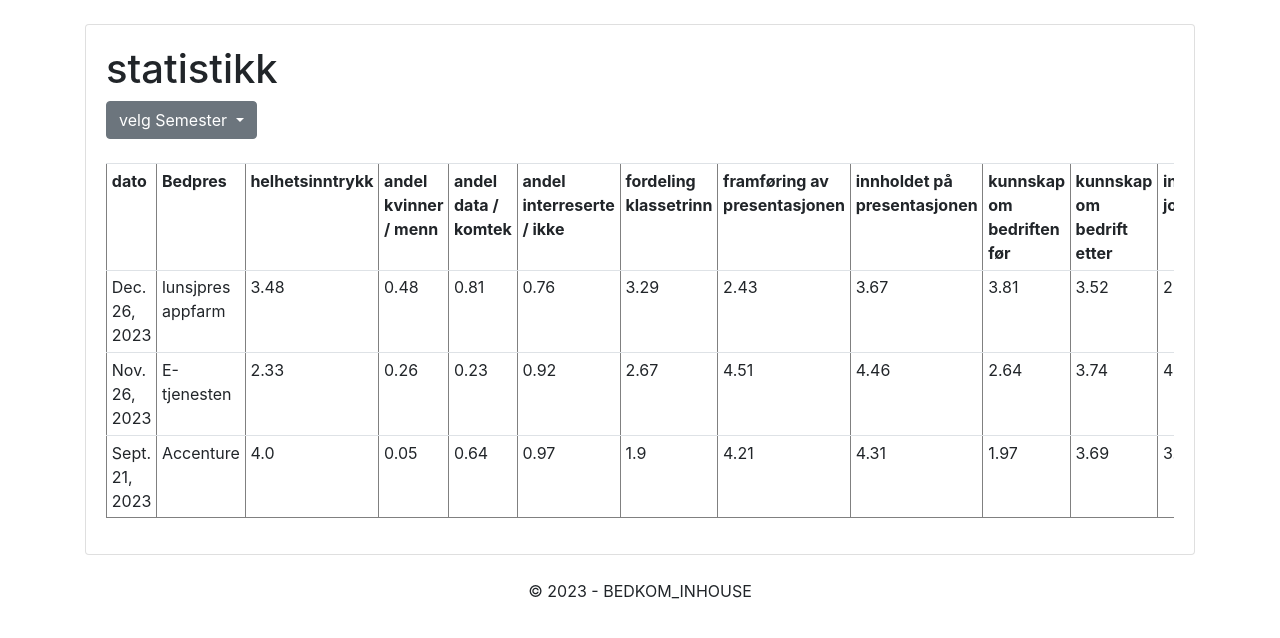
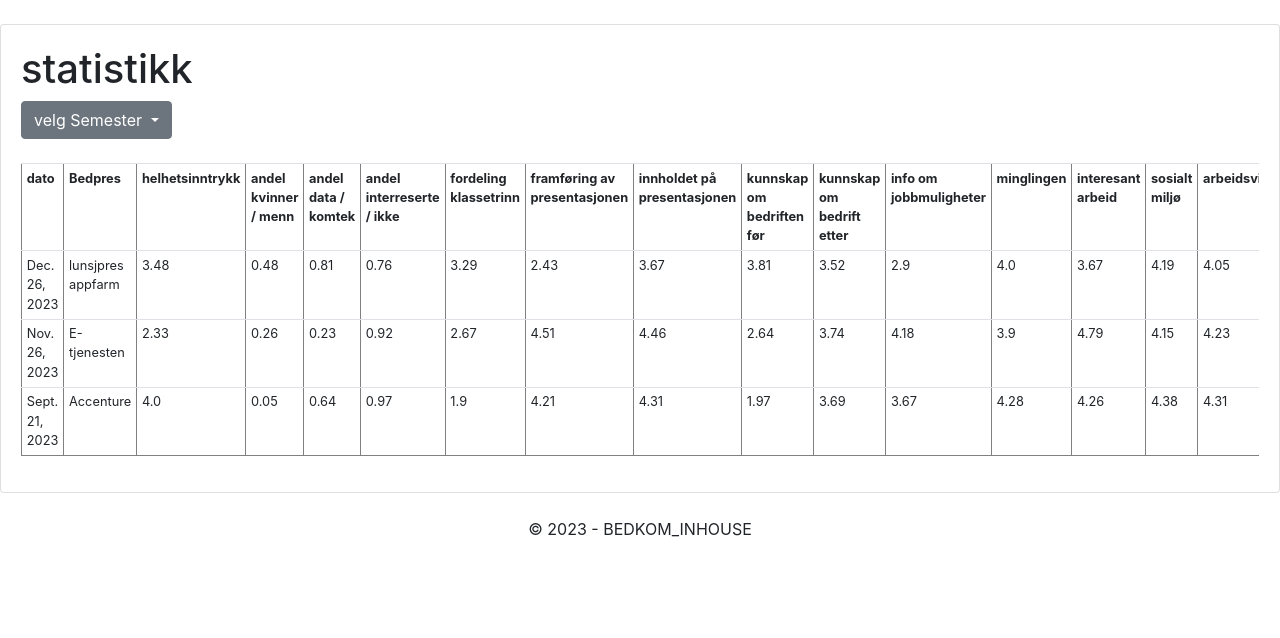
Before and after one commit to pederbr/Projekt_BI, a Django app: page /statistikk in a window 1280 px wide. Shown: the part 56-694 px from the top of the page. Run offline with Django 5.2, Linux system fonts and the light colour scheme; data comes from the database, SQL or seed files in the repository; some libraries are stand-ins or nearby versions.

Commit message:
fikset litt css og bootstrap

```diff
--- a/bedkom_inhouse/csv_format/static/style.css
+++ b/bedkom_inhouse/csv_format/static/style.css
@@ -0,0 +1,7 @@
+.small-font {
+    font-size: 0.8rem; /* Decrease font size */
+  }
+
+  .equal-width {
+    width: 1fr; /* Set width of each column to the same value */
+  }
--- a/bedkom_inhouse/csv_format/templates/index.html
+++ b/bedkom_inhouse/csv_format/templates/index.html
@@ -4,7 +4,7 @@
   <meta charset="utf-8">
   <meta name="viewport" content="width=device-width, initial-scale=1, shrink-to-fit=no">
   <link rel="stylesheet" href="https://stackpath.bootstrapcdn.com/bootstrap/4.1.3/css/bootstrap.min.css" integrity="sha384-MCw98/SFnGE8fJT3GXwEOngsV7Zt27NXFoaoApmYm81iuXoPkFOJwJ8ERdknLPMO" crossorigin="anonymous">
-  <link rel="stylesheet" type="text/css" href="{% static 'css/app.css' %}">
+  <link rel="stylesheet" type="text/css" href="{% static 'style.css' %}">
   <title>{% block title %}INHOUSE{% endblock %}</title>
 </head>
 <body>
@@ -25,14 +25,13 @@
       </div>
     </div>
   </nav>
-  <div class="container">
+  <div class="container-fluid">
     <div class="row justify-content-center">
-      <div class="col-12">
-        <div class="card mb-4">
-          <div class="card-body">
-            {% block content %}
-            {% endblock %}
-          </div>
+      <div class="card mb-4">
+        <div class="card-body">
+          {% block content %}
+          <p>Laget av Peder Brennum</p>
+          {% endblock %}
         </div>
       </div>
     </div>
--- a/bedkom_inhouse/csv_format/templates/statistikk.html
+++ b/bedkom_inhouse/csv_format/templates/statistikk.html
@@ -13,48 +13,47 @@
   <br>
 </div>
 <div class="table-responsive">
-
-  <table class="table table-sm" border="1">
+  <table class="table table-sm small-font" border="1">
     <tr>
-      <th>dato</th>
-      <th>Bedpres</th>
-      <th>helhetsinntrykk</th>
-      <th>andel kvinner / menn</th>
-      <th>andel data / komtek</th>
-      <th>andel interreserte / ikke</th>
-      <th>fordeling klassetrinn</th>
-      <th>framføring av presentasjonen</th>
-      <th>innholdet på presentasjonen</th>
-      <th>kunnskap om bedriften før</th>
-      <th>kunnskap om bedrift etter</th>
-      <th>info om jobbmuligheter</th>
-      <th>minglingen</th>
-      <th>interesant arbeid</th>
-      <th>sosialt miljø</th>
-      <th>arbeidsvilkår</th>
-      <th>vurdering av bedrift</th>
-      <th>Slett bepres</th>
+      <th class="equal-width" >dato</th>
+      <th class="equal-width" >Bedpres</th>
+      <th class="equal-width" >helhetsinntrykk</th>
+      <th class="equal-width" >andel kvinner / menn</th>
+      <th class="equal-width" >andel data / komtek</th>
+      <th class="equal-width" >andel interreserte / ikke</th>
+      <th class="equal-width" >fordeling klassetrinn</th>
+      <th class="equal-width" >framføring av presentasjonen</th>
+      <th class="equal-width" >innholdet på presentasjonen</th>
+      <th class="equal-width" >kunnskap om bedriften før</th>
+      <th class="equal-width" >kunnskap om bedrift etter</th>
+      <th class="equal-width" >info om jobbmuligheter</th>
+      <th class="equal-width" >minglingen</th>
+      <th class="equal-width" >interesant arbeid</th>
+      <th class="equal-width" >sosialt miljø</th>
+      <th class="equal-width" >arbeidsvilkår</th>
+      <th class="equal-width" >vurdering av bedrift</th>
+      <th class="equal-width" >Slett bepres</th>
     </tr>
     {% for x in bedriftdata %}
       <tr>
-        <td>{{ x.dato_bedpres }}</td>
-        <td>{{ x.navn_bedrift }}</td>
-        <td>{{ x.inntrykk_arrangement }}</td>
-        <td>{{ x.andel_kvinner }}</td>
-        <td>{{ x.andel_data }}</td>
-        <td>{{ x.andel_interreserte }}</td>
-        <td>{{ x.fordeling_klassetrinn }}</td>
-        <td>{{ x.fremforing_presentasjon }}</td>
-        <td>{{ x.innhold_presentasjon }}</td>
-        <td>{{ x.kunnskap_bedrift_pre }}</td>
-        <td>{{ x.kunnskap_bedrift_post }}</td>
-        <td>{{ x.info_jobb }}</td>
-        <td>{{ x.mingling }}</td>
-        <td>{{ x.intterresant_arbeid }}</td>
-        <td>{{ x.sosialt_miljø }}</td>
-        <td>{{ x.arbeidsvilkår }}</td>
-        <td>{{ x.helhetsvurdering }}</td>
-        <td>
+        <td class="equal-width" >{{ x.dato_bedpres }}</td>
+        <td class="equal-width" >{{ x.navn_bedrift }}</td>
+        <td class="equal-width" >{{ x.inntrykk_arrangement }}</td>
+        <td class="equal-width" >{{ x.andel_kvinner }}</td>
+        <td class="equal-width" >{{ x.andel_data }}</td>
+        <td class="equal-width" >{{ x.andel_interreserte }}</td>
+        <td class="equal-width" >{{ x.fordeling_klassetrinn }}</td>
+        <td class="equal-width" >{{ x.fremforing_presentasjon }}</td>
+        <td class="equal-width" >{{ x.innhold_presentasjon }}</td>
+        <td class="equal-width" >{{ x.kunnskap_bedrift_pre }}</td>
+        <td class="equal-width" >{{ x.kunnskap_bedrift_post }}</td>
+        <td class="equal-width" >{{ x.info_jobb }}</td>
+        <td class="equal-width" >{{ x.mingling }}</td>
+        <td class="equal-width" >{{ x.intterresant_arbeid }}</td>
+        <td class="equal-width" >{{ x.sosialt_miljø }}</td>
+        <td class="equal-width" >{{ x.arbeidsvilkår }}</td>
+        <td class="equal-width" >{{ x.helhetsvurdering }}</td>
+        <td class="equal-width" >
           <form action="{% url 'del_bedpres' %}?id={{ x.id }}" method="post" style="display: inline;">
             {% csrf_token %}
             <button type="submit" class="btn btn-danger btn-sm" onclick="return confirm('sikker på at du vil slette denne?');">slett</button>
--- a/bedkom_inhouse/csv_format/templates/upload.html
+++ b/bedkom_inhouse/csv_format/templates/upload.html
@@ -1,6 +1,5 @@
 {% extends "index.html" %} {% block title %}last opp fil{% endblock  %}
 {% block content %}
-
 {% load crispy_forms_tags %}
 
     <h1>last opp CSV-fil fra bedrift</h1>
```
